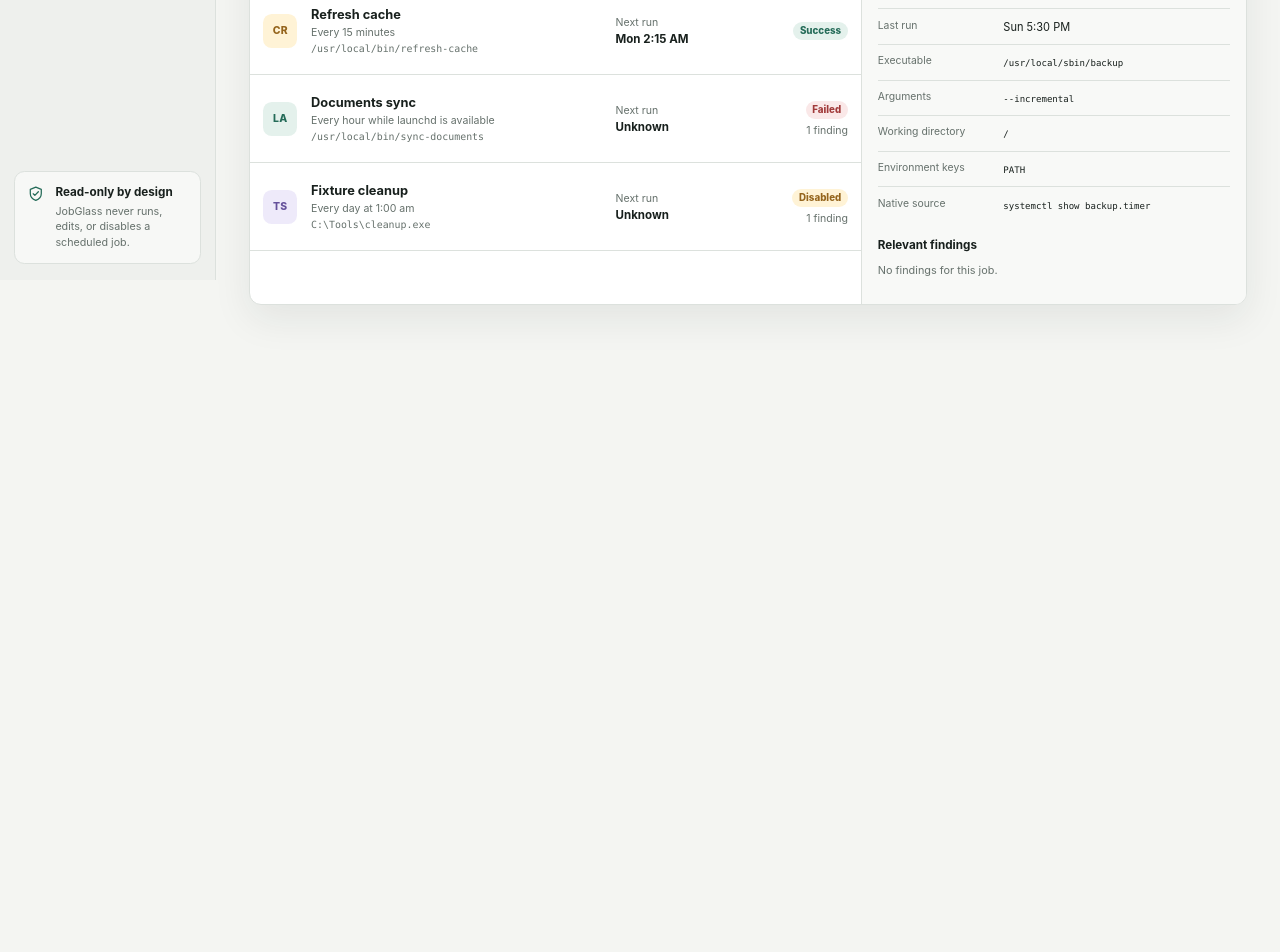
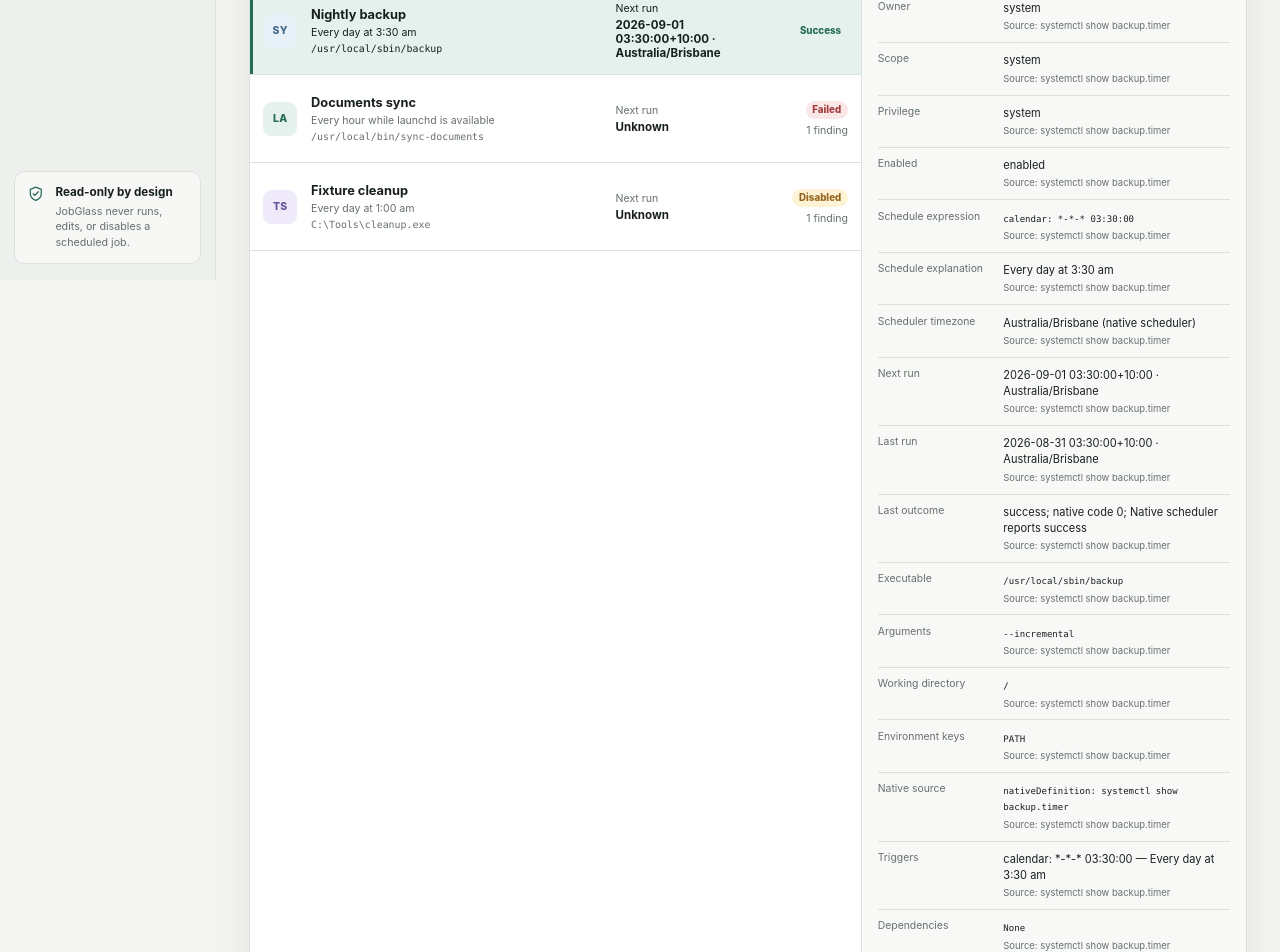
Before and after one commit to DrewMauldin/jobglass, a React (Vite) app: page / in a window 1280 px wide. Shown: the part 520-1472 px from the top of the page. Before the commit the page ends 873 px from the top, so only its background shows below. Built offline with nearby package versions, Linux system fonts and the light colour scheme.

Commit message:
fix: resolve accessibility and evidence review blockers

```diff
--- a/src/App.tsx
+++ b/src/App.tsx
@@ -1,11 +1,13 @@
 import { useCallback, useEffect, useMemo, useRef, useState } from "react";
 import { invoke } from "@tauri-apps/api/core";
 import { demoBundle, largeDemoBundle } from "./data/demo";
+import { renderBrowserExport } from "./export";
 import type {
   Evidence,
   ExportFormat,
   ExportPolicy,
   Finding,
+  RunTime,
   ScanBundle,
   ScheduledJob,
   SchedulerKind,
@@ -83,7 +85,8 @@ export function App({
   const filteredJobs = useMemo(() => {
     if (!bundle) return [];
     const normalisedQuery = query.trim().toLocaleLowerCase();
-    return bundle.jobs.filter((job) => {
+    return bundle.jobs
+      .filter((job) => {
         if (scheduler !== "all" && evidence(job.scheduler) !== scheduler)
           return false;
         if (!normalisedQuery) return true;
@@ -95,11 +98,12 @@ export function App({
         ].some((value) =>
           (value ?? "").toLocaleLowerCase().includes(normalisedQuery),
         );
-    });
+      })
+      .sort(compareJobsByNextRun);
   }, [bundle, query, scheduler]);
 
   const selectedJob =
-    bundle?.jobs.find((job) => jobUiKey(job) === selectedKey) ??
+    filteredJobs.find((job) => jobUiKey(job) === selectedKey) ??
     filteredJobs[0] ??
     null;
   const selectedFindings = bundle
@@ -128,7 +132,15 @@ export function App({
 
   return (
     <div className="app-frame">
-      <a className="skip-link" href="#main-content">
+      <a
+        className="skip-link"
+        href="#main-content"
+        onClick={() => {
+          setTimeout(() => {
+            document.getElementById("main-content")?.focus();
+          }, 0);
+        }}
+      >
         Skip to scheduled jobs
       </a>
       <header className="topbar">
@@ -161,6 +173,9 @@ export function App({
             className="button button-primary"
             type="button"
             onClick={() => {
+              setReviewed(false);
+              setIncludeArguments(false);
+              setExportStatus(null);
               setExportOpen(true);
             }}
             disabled={!bundle || bundle.jobs.length === 0}
@@ -205,7 +220,7 @@ export function App({
           </div>
         </aside>
 
-        <main id="main-content" className="main-panel">
+        <main id="main-content" className="main-panel" tabIndex={-1}>
           {loading && <LoadingState />}
           {!loading && error && (
             <ErrorState
@@ -287,13 +302,12 @@ export function App({
                       </label>
                       <div
                         className="view-tabs"
-                        role="tablist"
+                        role="group"
                         aria-label="Job view"
                       >
                         <button
                           type="button"
-                          role="tab"
-                          aria-selected={view === "list"}
+                          aria-pressed={view === "list"}
                           className={view === "list" ? "selected" : ""}
                           onClick={() => {
                             setView("list");
@@ -303,8 +317,7 @@ export function App({
                         </button>
                         <button
                           type="button"
-                          role="tab"
-                          aria-selected={view === "timeline"}
+                          aria-pressed={view === "timeline"}
                           className={view === "timeline" ? "selected" : ""}
                           onClick={() => {
                             setView("timeline");
@@ -315,7 +328,10 @@ export function App({
                       </div>
                     </div>
                     <div className="result-meta" aria-live="polite">
-                      <strong>{filteredJobs.length} jobs</strong>
+                      <strong>
+                        {filteredJobs.length}{" "}
+                        {plural(filteredJobs.length, "job")}
+                      </strong>
                       <span>Sorted by next observable run</span>
                     </div>
                     {filteredJobs.length === 0 ? (
@@ -340,7 +356,11 @@ export function App({
                         onSelect={setSelectedKey}
                       />
                     ) : (
-                      <Timeline jobs={visibleJobs} onSelect={setSelectedKey} />
+                      <Timeline
+                        jobs={visibleJobs}
+                        selectedKey={selectedJob ? jobUiKey(selectedJob) : null}
+                        onSelect={setSelectedKey}
+                      />
                     )}
                     {visibleCount < filteredJobs.length && (
                       <button
@@ -396,13 +416,19 @@ function SummaryCards({ bundle }: { bundle: ScanBundle }) {
         <small>
           Across{" "}
           {new Set(bundle.jobs.map((job) => evidence(job.scheduler))).size}{" "}
-          schedulers
+          {plural(
+            new Set(bundle.jobs.map((job) => evidence(job.scheduler))).size,
+            "scheduler",
+          )}
         </small>
       </article>
       <article>
         <span>Needs attention</span>
         <strong>{errors}</strong>
-        <small>{bundle.findings.length} total findings</small>
+        <small>
+          {bundle.findings.length} total{" "}
+          {plural(bundle.findings.length, "finding")}
+        </small>
       </article>
       <article>
         <span>Observable next run</span>
@@ -464,6 +490,7 @@ function JobList({
             onClick={() => {
               onSelect(jobUiKey(job));
             }}
+            aria-current={jobUiKey(job) === selectedKey ? "true" : undefined}
             aria-label={`${name}, ${schedulerLabel(evidence(job.scheduler))}`}
           >
             <span
@@ -487,7 +514,9 @@ function JobList({
             <span className="job-status">
               <Outcome job={job} />
               {jobFindings.length > 0 && (
-                <small>{jobFindings.length} finding</small>
+                <small>
+                  {jobFindings.length} {plural(jobFindings.length, "finding")}
+                </small>
               )}
             </span>
           </button>
@@ -499,9 +528,11 @@ function JobList({
 
 function Timeline({
   jobs,
+  selectedKey,
   onSelect,
 }: {
   jobs: readonly ScheduledJob[];
+  selectedKey: string | null;
   onSelect: (id: string) => void;
 }) {
   const known = jobs.filter((job) => evidence(job.nextRun));
@@ -516,6 +547,7 @@ function Timeline({
             onClick={() => {
               onSelect(jobUiKey(job));
             }}
+            aria-current={jobUiKey(job) === selectedKey ? "true" : undefined}
           >
             <span className="timeline-time">{formatRun(job.nextRun)}</span>
             <span className="timeline-dot" aria-hidden="true" />
@@ -538,6 +570,7 @@ function Timeline({
               onClick={() => {
                 onSelect(jobUiKey(job));
               }}
+              aria-current={jobUiKey(job) === selectedKey ? "true" : undefined}
             >
               {evidence(job.displayName)}{" "}
               <span>{schedulerLabel(evidence(job.scheduler))}</span>
@@ -572,35 +605,109 @@ function Inspector({
         </div>
       </div>
       <h3>{evidence(job.displayName) ?? "Unnamed job"}</h3>
-      <p className="native-id">{evidence(job.nativeIdentifier)}</p>
+      <p className="native-id">{evidenceSummary(job.nativeIdentifier)}</p>
       <dl className="evidence-list">
         <EvidenceRow
-          label="Schedule"
-          value={evidence(job.scheduleExplanation)}
+          label="Native identifier"
+          field={job.nativeIdentifier}
+          code
         />
-        <EvidenceRow label="Next run" value={formatRun(job.nextRun)} />
-        <EvidenceRow label="Last run" value={formatRun(job.lastRun)} />
-        <EvidenceRow label="Executable" value={evidence(job.executable)} code />
+        <EvidenceRow label="Owner" field={job.owner} />
+        <EvidenceRow label="Scope" field={job.scope} />
+        <EvidenceRow label="Privilege" field={job.privilegeLevel} />
+        <EvidenceRow label="Enabled" field={job.enabled} />
+        <EvidenceRow
+          label="Schedule expression"
+          field={job.schedule}
+          format={(value) => `${value.kind}: ${value.nativeExpression}`}
+          code
+        />
+        <EvidenceRow
+          label="Schedule explanation"
+          field={job.scheduleExplanation}
+        />
+        <EvidenceRow
+          label="Scheduler timezone"
+          field={job.timezoneBasis}
+          format={(value) => `${value.name} (${value.source})`}
+        />
+        <EvidenceRow
+          label="Next run"
+          field={job.nextRun}
+          format={formatRunValue}
+        />
+        <EvidenceRow
+          label="Last run"
+          field={job.lastRun}
+          format={formatRunValue}
+        />
+        <EvidenceRow
+          label="Last outcome"
+          field={job.lastOutcome}
+          format={(value) =>
+            `${value.state}; native code ${value.nativeCode === null ? "not reported" : String(value.nativeCode)}; ${value.explanation}`
+          }
+        />
+        <EvidenceRow label="Executable" field={job.executable} code />
         <EvidenceRow
           label="Arguments"
-          value={evidence(job.arguments)?.join(" ") ?? "None"}
+          field={job.arguments}
+          format={(value) => value.join(" ") || "None"}
           code
         />
         <EvidenceRow
           label="Working directory"
-          value={evidence(job.workingDirectory)}
+          field={job.workingDirectory}
           code
         />
         <EvidenceRow
           label="Environment keys"
-          value={evidence(job.environmentKeys)?.join(", ") ?? "None reported"}
+          field={job.environmentKeys}
+          format={(value) => value.join(", ") || "None"}
           code
         />
         <EvidenceRow
           label="Native source"
-          value={evidence(job.nativeSource)?.reference}
+          field={job.nativeSource}
+          format={(value) => `${value.sourceType}: ${value.reference}`}
           code
         />
+        <EvidenceRow
+          label="Triggers"
+          field={job.triggers}
+          format={(value) =>
+            value
+              .map(
+                (trigger) =>
+                  `${trigger.kind}: ${trigger.expression} — ${trigger.explanation}`,
+              )
+              .join("; ") || "None"
+          }
+        />
+        <EvidenceRow
+          label="Dependencies"
+          field={job.dependencies}
+          format={(value) => value.join(", ") || "None"}
+          code
+        />
+        <EvidenceRow label="Target service" field={job.targetService} code />
+        <div>
+          <dt>Parse warnings</dt>
+          <dd className={job.parseWarnings.length === 0 ? "unavailable" : ""}>
+            {job.parseWarnings.length === 0 ? (
+              "None"
+            ) : (
+              <ul className="parse-warnings">
+                {job.parseWarnings.map((warning) => (
+                  <li key={`${warning.code}:${warning.sourceReference}`}>
+                    <code>{warning.code}</code>: {warning.message}
+                    <small>Source: {warning.sourceReference}</small>
+                  </li>
+                ))}
+              </ul>
+            )}
+          </dd>
+        </div>
       </dl>
       <section
         className="inspector-findings"
@@ -615,6 +722,7 @@ function Inspector({
               <Severity severity={finding.severity} />
               <strong>{finding.title}</strong>
               <p>{finding.explanation}</p>
+              <FindingEvidence evidence={finding.evidence} />
             </article>
           ))
         )}
@@ -623,22 +731,45 @@ function Inspector({
   );
 }
 
-function EvidenceRow({
+function EvidenceRow<T>({
   label,
-  value,
+  field,
+  format = String,
   code = false,
 }: {
   label: string;
-  value: string | null | undefined;
+  field: Evidence<T>;
+  format?: (value: T) => string;
   code?: boolean;
 }) {
+  const available = field.availability === "available";
+  const value = available
+    ? format(field.value)
+    : `Unavailable: ${unavailableReasonLabel(field.reason)}`;
   return (
     <div>
       <dt>{label}</dt>
-      <dd className={!value ? "unavailable" : ""}>
-        {code && value ? <code>{value}</code> : (value ?? "Unavailable")}
+      <dd className={!available ? "unavailable" : ""}>
+        {code && available ? <code>{value}</code> : value}
+        <small className="evidence-provenance">
+          Source: {field.provenance.sourceReference}
+          {field.provenance.detail ? ` — ${field.provenance.detail}` : ""}
+        </small>
       </dd>
     </div>
+  );
+}
+
+function FindingEvidence({ evidence: items }: { evidence: readonly string[] }) {
+  if (items.length === 0) return null;
+  return (
+    <ul className="finding-evidence" aria-label="Supporting evidence">
+      {items.map((item) => (
+        <li key={item}>
+          <code>{item}</code>
+        </li>
+      ))}
+    </ul>
   );
 }
 
@@ -664,6 +795,7 @@ function FindingsView({
               <h2>{finding.title}</h2>
               <p>{finding.explanation}</p>
               <small>{findingJobNames(finding, jobs)}</small>
+              <FindingEvidence evidence={finding.evidence} />
             </div>
             <code>{finding.code}</code>
           </article>
@@ -871,13 +1003,10 @@ function evidence<T>(field: Evidence<T>): T | null {
 function formatRun(field: ScheduledJob["nextRun"]): string {
   const run = evidence(field);
   if (!run) return "Unknown";
-  const date = new Date(run.iso8601);
-  if (Number.isNaN(date.valueOf())) return run.iso8601;
-  return new Intl.DateTimeFormat(undefined, {
-    weekday: "short",
-    hour: "numeric",
-    minute: "2-digit",
-  }).format(date);
+  return formatRunValue(run);
+}
+function formatRunValue(run: RunTime): string {
+  return `${run.iso8601.replace("T", " ")} · ${run.timezoneBasis}`;
 }
 function formatDate(value: string): string {
   const date = new Date(value);
@@ -901,6 +1030,36 @@ function schedulerMonogram(scheduler: SchedulerKind | null): string {
 
 function jobUiKey(job: ScheduledJob): string {
   return `${job.id}:${job.nativeSource.provenance.sourceReference}`;
+}
+
+function compareJobsByNextRun(left: ScheduledJob, right: ScheduledJob): number {
+  const leftRun = evidence(left.nextRun);
+  const rightRun = evidence(right.nextRun);
+  const leftTime = leftRun
+    ? Date.parse(leftRun.iso8601)
+    : Number.POSITIVE_INFINITY;
+  const rightTime = rightRun
+    ? Date.parse(rightRun.iso8601)
+    : Number.POSITIVE_INFINITY;
+  const safeLeft = Number.isNaN(leftTime) ? Number.POSITIVE_INFINITY : leftTime;
+  const safeRight = Number.isNaN(rightTime)
+    ? Number.POSITIVE_INFINITY
+    : rightTime;
+  return safeLeft === safeRight ? 0 : safeLeft - safeRight;
+}
+
+function unavailableReasonLabel(reason: string): string {
+  return reason.replace(/([a-z])([A-Z])/g, "$1 $2").toLocaleLowerCase();
+}
+
+function evidenceSummary<T>(field: Evidence<T>): string {
+  return field.availability === "available"
+    ? String(field.value)
+    : `Unavailable: ${unavailableReasonLabel(field.reason)}`;
+}
+
+function plural(count: number, singular: string): string {
+  return count === 1 ? singular : `${singular}s`;
 }
 
 function findingJobNames(
@@ -935,19 +1094,9 @@ async function renderExport(
       reviewed: policy.reviewed,
       includeArguments: policy.includeArguments,
     });
-  const jobs = bundle.jobs.map((job) => ({
-    ...job,
-    arguments:
-      policy.includeArguments || job.arguments.availability === "unavailable"
-        ? job.arguments
-        : { ...job.arguments, value: ["<redacted>"] },
-  }));
-  return JSON.stringify(
-    { schemaVersion: "1.0", jobs, findings: bundle.findings },
-    null,
-    2,
-  );
+  return renderBrowserExport(bundle, format, policy);
 }
+
 function isTauri(): boolean {
   return "__TAURI_INTERNALS__" in window;
 }
--- /dev/null
+++ b/src/export.ts
@@ -0,0 +1,87 @@
+import type { Evidence, ExportFormat, ExportPolicy, ScanBundle } from "./types";
+
+export function renderBrowserExport(
+  bundle: ScanBundle,
+  format: ExportFormat,
+  policy: ExportPolicy,
+): string {
+  if (!policy.reviewed) throw new Error("export privacy review is required");
+  const jobs = bundle.jobs.map((job) => ({
+    ...job,
+    arguments:
+      policy.includeArguments || job.arguments.availability === "unavailable"
+        ? job.arguments
+        : { ...job.arguments, value: ["<redacted>"] },
+  }));
+  if (format === "json")
+    return JSON.stringify(
+      { schemaVersion: "1.0", jobs, findings: bundle.findings },
+      null,
+      2,
+    );
+  if (format === "csv") {
+    const rows = jobs.map((job) => {
+      const findingCount = bundle.findings.filter((finding) =>
+        finding.jobIds.includes(job.id),
+      ).length;
+      return [
+        job.id,
+        exportEvidenceText(job.scheduler, String),
+        exportEvidenceText(job.displayName, String),
+        exportEvidenceText(job.schedule, (value) => value.nativeExpression),
+        exportEvidenceText(job.executable, String),
+        exportEvidenceText(job.arguments, (value) => value.join(" ")),
+        String(findingCount),
+      ]
+        .map(csvEscape)
+        .join(",");
+    });
+    return [
+      "id,scheduler,name,schedule,executable,arguments,finding_count",
+      ...rows,
+      "",
+    ].join("\n");
+  }
+  const rows = jobs
+    .map((job) => {
+      const fields = [
+        job.id,
+        exportEvidenceText(job.scheduler, String),
+        exportEvidenceText(job.displayName, String),
+        exportEvidenceText(job.schedule, (value) => value.nativeExpression),
+        exportEvidenceText(job.executable, String),
+        exportEvidenceText(job.arguments, (value) => value.join(" ")),
+      ];
+      return `<tr>${fields.map((field) => `<td>${htmlEscape(field)}</td>`).join("")}</tr>`;
+    })
+    .join("");
+  const findingCount = String(bundle.findings.length);
+  const findingLabel = bundle.findings.length === 1 ? "finding" : "findings";
+  return `<!doctype html><html lang="en"><head><meta charset="utf-8"><meta http-equiv="Content-Security-Policy" content="default-src 'none'; style-src 'unsafe-inline'"><meta name="viewport" content="width=device-width"><title>JobGlass report</title><style>body{font:15px system-ui;margin:2rem;color:#17201c}table{border-collapse:collapse;width:100%}th,td{border:1px solid #cad1cc;padding:.6rem;text-align:left;vertical-align:top}th{background:#edf2ee}caption{font-size:1.5rem;font-weight:700;text-align:left;margin-bottom:1rem}</style></head><body><main><table><caption>JobGlass scheduler report</caption><thead><tr><th>ID</th><th>Scheduler</th><th>Name</th><th>Schedule</th><th>Executable</th><th>Arguments</th></tr></thead><tbody>${rows}</tbody></table><p>${findingCount} diagnostic ${findingLabel}. Environment values are never represented.</p></main></body></html>`;
+}
+
+function exportEvidenceText<T>(
+  field: Evidence<T>,
+  format: (value: T) => string,
+): string {
+  return field.availability === "available"
+    ? format(field.value)
+    : `Unavailable: ${unavailableReasonLabel(field.reason)}`;
+}
+
+function unavailableReasonLabel(reason: string): string {
+  return reason.replace(/([a-z])([A-Z])/g, "$1 $2").toLocaleLowerCase();
+}
+
+function csvEscape(value: string): string {
+  return `"${value.replaceAll('"', '""')}"`;
+}
+
+function htmlEscape(value: string): string {
+  return value
+    .replaceAll("&", "&amp;")
+    .replaceAll("<", "&lt;")
+    .replaceAll(">", "&gt;")
+    .replaceAll('"', "&quot;")
+    .replaceAll("'", "&#39;");
+}
--- a/src/styles.css
+++ b/src/styles.css
@@ -269,7 +269,7 @@ svg {
 }
 .nav-label {
   margin: 0 0.5rem 0.55rem;
-  color: var(--faint);
+  color: var(--text);
   font-size: 0.66rem;
   font-weight: 800;
   letter-spacing: 0.11em;
@@ -569,6 +569,12 @@ svg {
   background: var(--accent-soft);
   box-shadow: inset 3px 0 var(--accent);
 }
+.job-row.selected .job-primary small,
+.job-row.selected .job-primary code,
+.job-row.selected .job-timing small,
+.job-row.selected .job-status small {
+  color: var(--text);
+}
 .scheduler-mark {
   display: inline-flex;
   align-items: center;
@@ -725,8 +731,26 @@ svg {
   overflow-wrap: anywhere;
 }
 .evidence-list dd.unavailable {
-  color: var(--faint);
+  color: var(--text);
   font-style: italic;
+}
+.evidence-provenance,
+.parse-warnings small {
+  display: block;
+  margin-top: 0.2rem;
+  color: var(--muted);
+  font-size: 0.59rem;
+  font-style: normal;
+}
+.parse-warnings,
+.finding-evidence {
+  margin: 0.35rem 0 0;
+  padding-left: 1rem;
+}
+.parse-warnings li,
+.finding-evidence li {
+  margin-top: 0.2rem;
+  line-height: 1.4;
 }
 .inspector-findings {
   margin-top: 1rem;
@@ -759,6 +783,11 @@ svg {
   color: var(--muted);
   font-size: 0.65rem;
   line-height: 1.45;
+}
+.inspector-findings .finding-evidence {
+  grid-column: 1 / -1;
+  color: var(--text);
+  font-size: 0.64rem;
 }
 
 .timeline {
@@ -880,6 +909,10 @@ svg {
 .findings-view small {
   color: var(--faint);
   font-size: 0.65rem;
+}
+.findings-view .finding-evidence {
+  color: var(--text);
+  font-size: 0.68rem;
 }
 .findings-view > article > code {
   color: var(--faint);
@@ -1091,7 +1124,7 @@ svg {
   }
 }
 
-@media (max-width: 760px) {
+@media (max-width: 800px) {
   .topbar {
     flex-wrap: wrap;
     gap: 0.5rem;
```
Also changed, not shown: playwright.config.ts (+7 -0 lines), 2 other files (tests, documents, lock files or other folders). Lines whose indentation alone changed are shown as unchanged.
